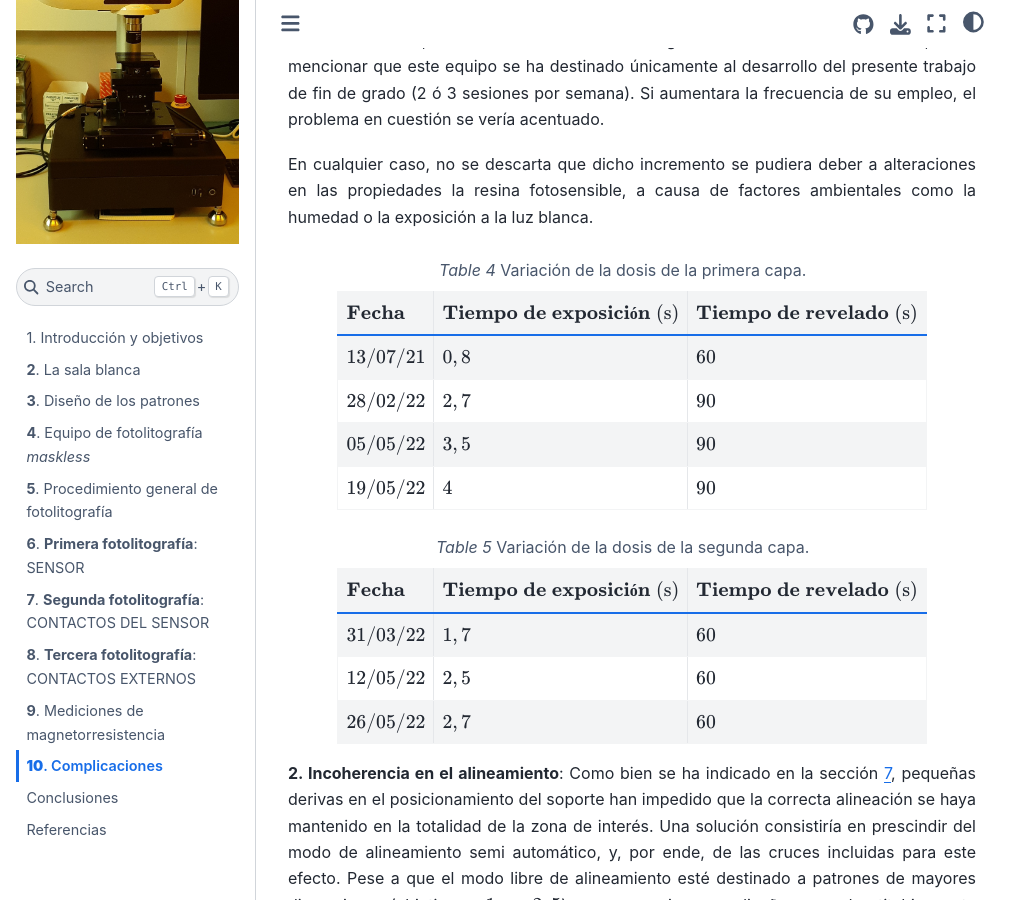
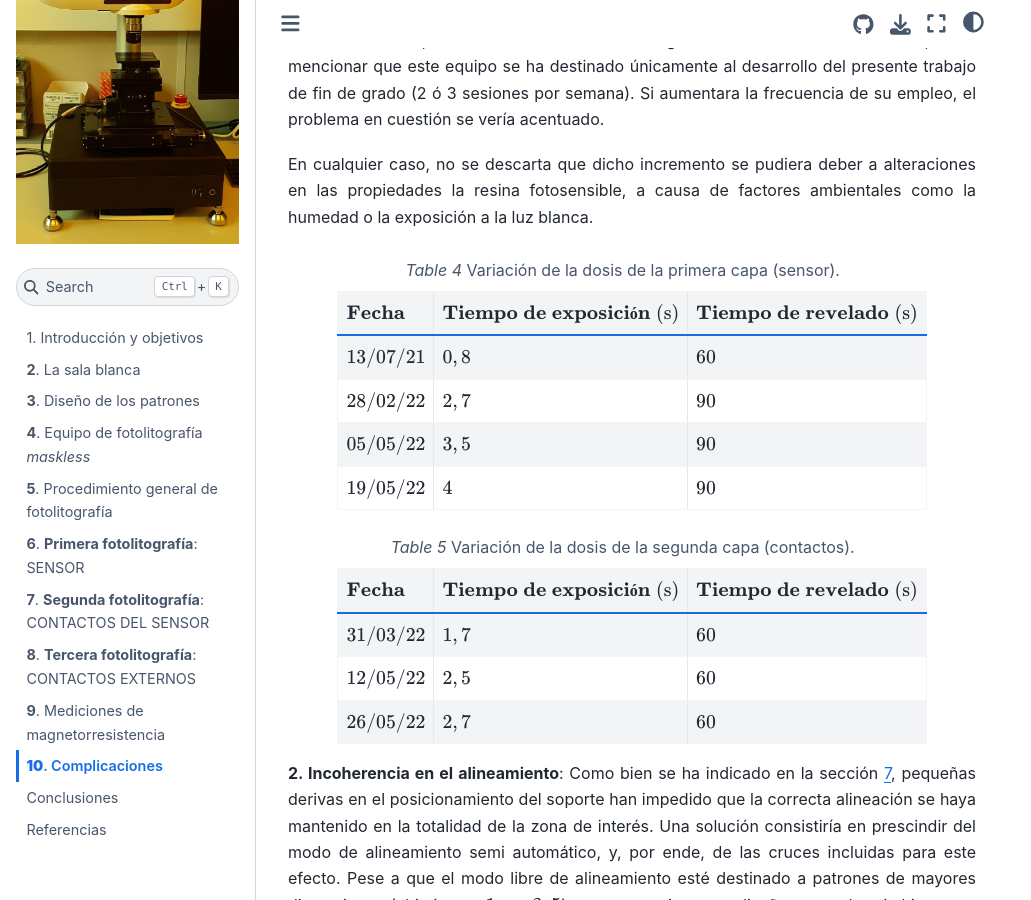
Before and after one commit to mgaritano/maskless, a Jupyter Book: the page built from complicaciones.md, in a window 1280 px wide and 900 px high, scrolled down 390 px. Shown: the whole window, without its empty margins (0-1031 px from the left). Built offline with Jupyter Book 1.0.4 settings and Sphinx 7.4.7 and the Sphinx Book theme 1.1.4, drawn with Linux system fonts in a browser that asks for light colours.

Commit message:
Add files via upload

````diff
--- a/complicaciones.md
+++ b/complicaciones.md
@@ -7,7 +7,7 @@ __1. Inconsistencia en la dosis adecuada__: A medida que aumenta el uso de la m
 
 En cualquier caso, no se descarta que dicho incremento se pudiera deber a alteraciones en las propiedades la resina fotosensible, a causa de factores ambientales como la humedad o la exposición a la luz blanca.
 
-```{list-table} Variación de la dosis de la primera capa.
+```{list-table} Variación de la dosis de la primera capa (sensor).
 :header-rows: 1
 :name: table4
 
@@ -28,7 +28,7 @@ En cualquier caso, no se descarta que dicho incremento se pudiera deber a altera
   - $90$
 ```
 
-```{list-table} Variación de la dosis de la segunda capa.
+```{list-table} Variación de la dosis de la segunda capa (contactos).
 :header-rows: 1
 :name: table5
 
````
